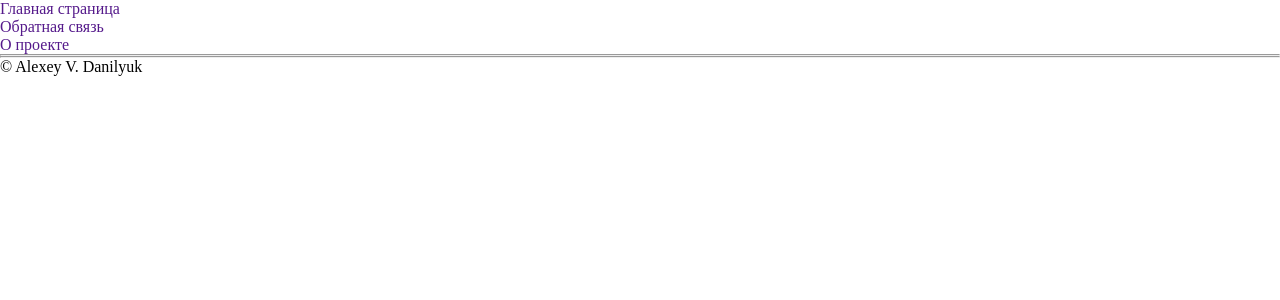
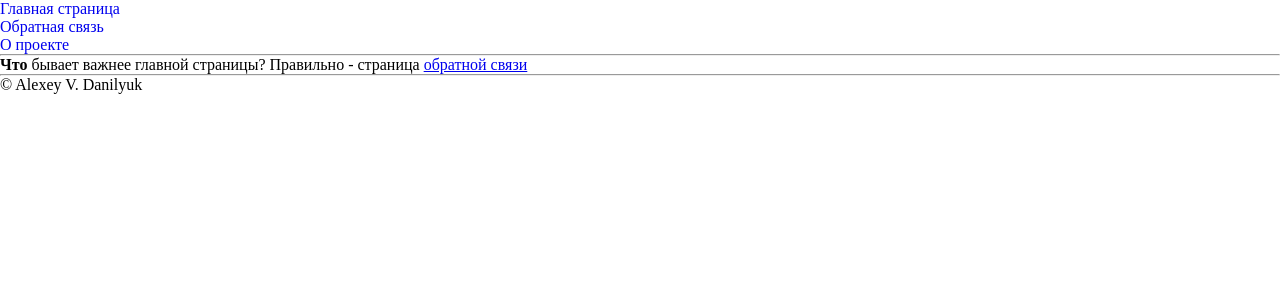
Before and after one commit to AlexeyDanilyuk/Project-and-Practice, a Django app: template Architect/templates/index.html in a window 1280 px wide. Shown: the top 300 px of the page. Run offline with Django 3.2, Linux system fonts and the light colour scheme; the template is opened without the code that fills it, so the values that code supplies are empty.

Commit message:
update - create path to web pages - modify menu.html - modify index.html

```diff
--- a/Architect/templates/index.html
+++ b/Architect/templates/index.html
@@ -2,4 +2,5 @@
 {% block title %}{{ content.title }}{% endblock %}
 {% block content %}
 <h1>{{ content.header_name }}</h1>
+<b>Что</b> бывает важнее главной страницы? Правильно - страница <a href="/contacts/">обратной связи</a>
 {% endblock %}
--- a/Architect/templates/menu.html
+++ b/Architect/templates/menu.html
@@ -1,7 +1,7 @@
 <div>
     <ul class="menu">
-        <li><a href="">Главная страница</a></li>
-        <li><a href="">Обратная связь</a></li>
-        <li><a href="">О проекте</a></li>
+        <li><a href="/">Главная страница</a></li>
+        <li><a href="/contacts/">Обратная связь</a></li>
+        <li><a href="/about/">О проекте</a></li>
     </ul>
 </div>
--- a/Architect/views.py
+++ b/Architect/views.py
@@ -7,8 +7,8 @@
 
     def __call__(self, request):
         request = {
-            'title': 'Стартовая страница',
-            'header_name': 'Стартовая страница',
+            'title': 'Главная страница',
+            'header_name': 'Главная страница',
         }
         return '200 OK', templator.render(self.template_name, content=request)
 
```
